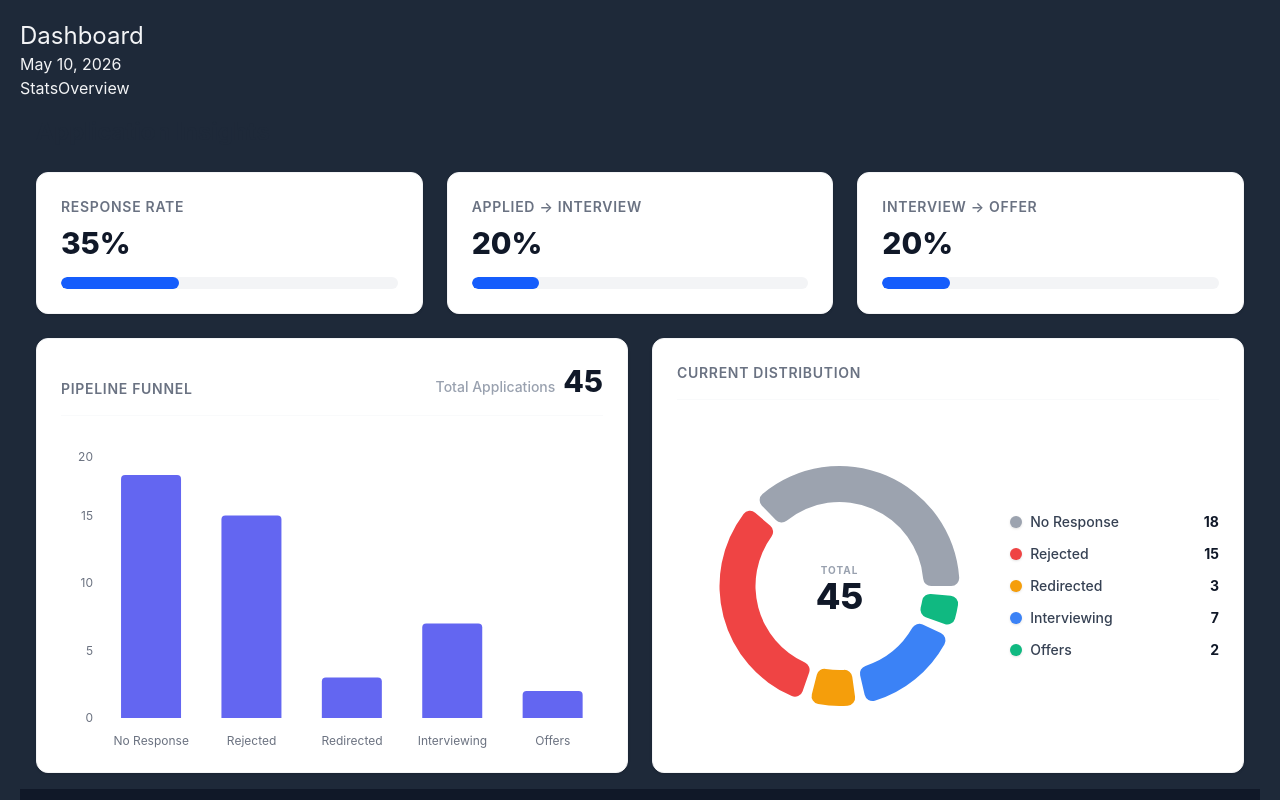
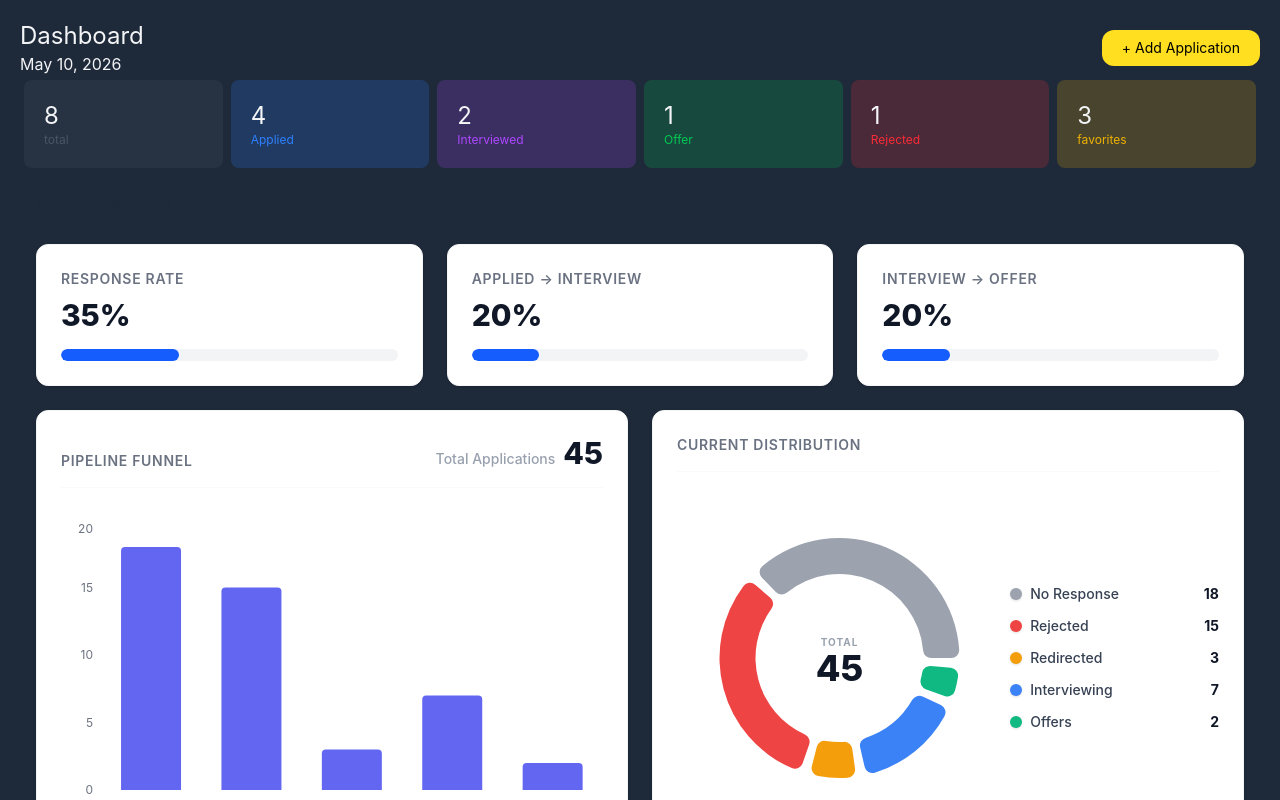
Before and after one commit to chingu-voyages/V60-tier3-team-33, a React (Vite) app in the folder frontend/: page / in a window 1280 px wide. Shown: the top 800 px of the page. Built offline with nearby package versions, Linux system fonts and the light colour scheme.

Commit message:
create stats overview

```diff
--- a/frontend/src/components/StatsOverview.tsx
+++ b/frontend/src/components/StatsOverview.tsx
@@ -1,9 +1,35 @@
-import React from 'react'
+import React from "react";
+import { applicationData } from "../mocks/applicationData";
+import { statusColors } from "../utilities/statusColors";
 
 function StatsOverview() {
+  // create an object with the number of each app status
+  const stats = applicationData.reduce(
+    (tally, app) => {
+      tally.total += 1;
+      tally[app.status] = (tally[app.status] || 0) + 1;
+      if (app.favorite) tally.favorites += 1;
+      return tally;
+    },
+    {
+      total: 0,
+      Applied: 0,
+      Interviewed: 0,
+      Offer: 0,
+      Rejected: 0,
+      favorites: 0,
+    },
+  );
   return (
-    <div>StatsOverview</div>
-  )
+    <div className="flex">
+      {Object.entries(stats).map(([key, value]) => (
+        <div className={`${statusColors[key].bg} m-1 rounded-lg p-5 flex-1`}>
+          <div className="text-2xl">{value}</div>
+          <div className={`text-xs ${statusColors[key].text}`}>{key}</div>
+        </div>
+      ))}
+    </div>
+  );
 }
 
-export default StatsOverview
+export default StatsOverview;
--- a/frontend/src/pages/Boards.tsx
+++ b/frontend/src/pages/Boards.tsx
@@ -1,26 +1,7 @@
 import { applicationData } from "../mocks/applicationData";
+import { statusColors } from "../utilities/statusColors";
 
 function Boards() {
-  // color selector based on applicatoin status
-  const appColors = {
-    Applied: {
-      text: "text-blue-500",
-      bg: "bg-blue-500/20",
-      dot: "bg-blue-500",
-    },
-    Interviewed: {
-      text: "text-purple-500",
-      bg: "bg-purple-500/20",
-      dot: "bg-purple-500",
-    },
-    Offer: {
-      text: "text-green-500",
-      bg: "bg-green-500/20",
-      dot: "bg-green-500",
-    },
-    Rejected: { text: "text-red-500", bg: "bg-red-500/20", dot: "bg-red-500" },
-  };
-
   return (
     <div className="bg-gray-900 p-5">
       <div className="flex justify-between items-center">
@@ -32,8 +13,10 @@ function Boards() {
           </div>
         </div>
         <div>
-          <input className="bg-gray-800 rounded-xl text-white h-10 mr-3"
-          placeholder="Search" />
+          <input
+            className="bg-gray-800 rounded-xl text-white h-10 mr-3"
+            placeholder="Search"
+          />
           <button
             type="button"
             className="bg-yellow-300 rounded-xl text-black py-2 px-5 text-sm cursor-pointer"
@@ -67,10 +50,10 @@ function Boards() {
               </td>
               <td className="py-5">{app.role}</td>
               <td className="py-5">{app.dateApplied}</td>
-              <td className={`py-5 ${appColors[app.status].text}`}>
-                <td className={`${appColors[app.status].bg} rounded-3xl px-2`}>
+              <td className={`py-5 ${statusColors[app.status].text}`}>
+                <td className={`${statusColors[app.status].bg} rounded-3xl px-2`}>
                   <span
-                    className={`rounded-full inline-block h-2 w-2 ${appColors[app.status].dot} mr-1`}
+                    className={`rounded-full inline-block h-2 w-2 ${statusColors[app.status].dot} mr-1`}
                   ></span>
                   {app.status}
                 </td>
--- a/frontend/src/pages/Dashboard.tsx
+++ b/frontend/src/pages/Dashboard.tsx
@@ -11,9 +11,14 @@ function Dashboard() {
 
   return (
     <div className="bg-gray-800 p-5">
-      <div>
-        <h1 className="text-2xl">Dashboard</h1>
-        <div>{date}</div>
+      <div className="flex justify-between items-center">
+        <div>
+          <h1 className="text-2xl">Dashboard</h1>
+          <div>{date}</div>
+        </div>
+        <div>
+          <button type="button" className="bg-yellow-300 rounded-xl text-black py-2 px-5 text-sm cursor-pointer" onClick={() => alert("add app")}>+ Add Application</button>
+        </div>
       </div>
       <StatsOverview />
       <ConversionDashboard />
--- /dev/null
+++ b/frontend/src/utilities/statusColors.ts
@@ -0,0 +1,21 @@
+// color selector based on applicatoin status
+  export const statusColors = {
+    total: { text: "text-gray-600", bg: "bg-gray-600/20", dot: "bg-gray-600" },
+    Applied: {
+      text: "text-blue-500",
+      bg: "bg-blue-500/20",
+      dot: "bg-blue-500",
+    },
+    Interviewed: {
+      text: "text-purple-500",
+      bg: "bg-purple-500/20",
+      dot: "bg-purple-500",
+    },
+    Offer: {
+      text: "text-green-500",
+      bg: "bg-green-500/20",
+      dot: "bg-green-500",
+    },
+    Rejected: { text: "text-red-500", bg: "bg-red-500/20", dot: "bg-red-500" },
+    favorites: { text: "text-yellow-500", bg: "bg-yellow-500/20", dot: "bg-yellow-500" },
+};
```
